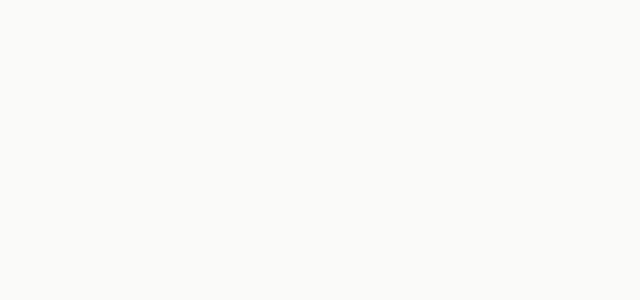
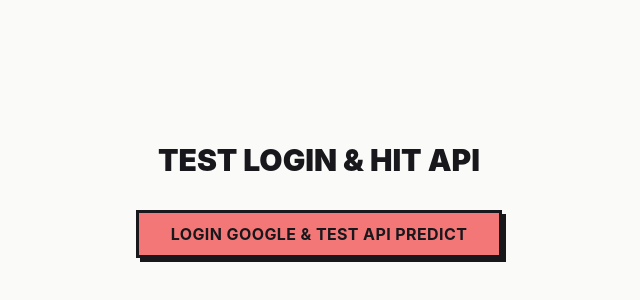
Before and after one commit to keinan21/WorkSafe-AI-Fullstack, a React (Vite) app in the folder frontend/: page /login in a window 1280 px wide. Before the commit this address had no page. Shown: the part 184-484 px from the top of the page, without its empty margins (321-961 px from the left). Built offline with nearby package versions, Linux system fonts and the light colour scheme.

Commit message:
feat(frontend): setup firebase auth & connect to mock API

```diff
--- a/frontend/package.json
+++ b/frontend/package.json
@@ -15,8 +15,10 @@
     "@fontsource-variable/inter": "^5.2.8",
     "@radix-ui/react-slot": "^1.2.4",
     "@tailwindcss/vite": "^4.2.2",
+    "axios": "^1.16.0",
     "class-variance-authority": "^0.7.1",
     "clsx": "^2.1.1",
+    "firebase": "^12.13.0",
     "lucide-react": "^1.8.0",
     "radix-ui": "^1.4.3",
     "react": "^19.2.4",
--- a/frontend/src/App.jsx
+++ b/frontend/src/App.jsx
@@ -1,19 +1,18 @@
+// src/App.jsx
 import React from "react"
 import { BrowserRouter as Router, Routes, Route } from "react-router"
 import LandingPage from "./pages/LandingPage"
-
+import Login from "./pages/Login" // <-- Import halaman Login
 
 function App() {
-
   return (
     <>
-
         <Router>
           <Routes>
             <Route path="/" element={<LandingPage />} />
+            <Route path="/login" element={<Login />} /> {/* <-- Tambahkan rute ini */}
           </Routes>
         </Router>
-
     </>
   )
 }
--- /dev/null
+++ b/frontend/src/lib/firebase.js
@@ -0,0 +1,25 @@
+// Import the functions you need from the SDKs you need
+import { initializeApp } from "firebase/app";
+import { getAnalytics } from "firebase/analytics";
+import { getAuth, GoogleAuthProvider } from "firebase/auth";
+// TODO: Add SDKs for Firebase products that you want to use
+// https://firebase.google.com/docs/web/setup#available-libraries
+
+// Your web app's Firebase configuration
+// For Firebase JS SDK v7.20.0 and later, measurementId is optional
+const firebaseConfig = {
+  apiKey: "AIzaSyCwq_2Xc_xNYsE_WsLIQV0D2voLdkLq3MI",
+  authDomain: "worksafe-ai-4d412.firebaseapp.com",
+  projectId: "worksafe-ai-4d412",
+  storageBucket: "worksafe-ai-4d412.firebasestorage.app",
+  messagingSenderId: "562811445107",
+  appId: "1:562811445107:web:3057c157476d4eb13daf06",
+  measurementId: "G-Z9VMK8RGTB"
+};
+
+// Initialize Firebase
+const app = initializeApp(firebaseConfig);
+
+// Export auth dan provider untuk dipakai di halaman Login
+export const auth = getAuth(app);
+export const provider = new GoogleAuthProvider();
--- a/frontend/src/pages/Login.jsx
+++ b/frontend/src/pages/Login.jsx
@@ -1,9 +1,72 @@
-import React from 'react'
+// src/pages/Login.jsx
+import React, { useState } from 'react';
+import { signInWithPopup } from 'firebase/auth';
+import { auth, provider } from '@/lib/firebase';
+import axios from 'axios';
+import { Button } from '@/components/ui/button';
 
 const Login = () => {
+  const [result, setResult] = useState(null);
+
+  const handleLoginAndTestAPI = async () => {
+    try {
+      // 1. Munculkan popup Login Google
+      const result = await signInWithPopup(auth, provider);
+
+      // 2. Dapatkan Karcis VIP (Token) dari Google
+      const token = await result.user.getIdToken();
+      console.log("Token berhasil didapat:", token);
+
+      // 3. Siapkan data yang mau dikirim ke Backend
+      const payload = {
+        jobTitle: "Admin Data Entry",
+        jobDescription: "Memasukkan data ke excel setiap hari",
+        industry: "Perkantoran"
+      };
+
+      // 4. TEMBAK API BACKEND
+      const response = await axios.post('http://localhost:5001/api/predict-risk', payload, {
+        headers: {
+          Authorization: `Bearer ${token}` // <--- Token Firebase dikirim ke sini
+        }
+      });
+
+      console.log("Hasil dari Backend:", response.data);
+      setResult(response.data);
+
+    } catch (error) {
+      console.error("Gagal login atau hit API:", error);
+      alert("Error: " + error.message);
+    }
+  };
+
   return (
-    <div>Login</div>
-  )
-}
+    <div className="min-h-screen flex flex-col items-center justify-center bg-background p-10">
+      <h1 className="text-3xl font-black mb-8 uppercase">Test Login & Hit API</h1>
 
-export default Login
+      <Button onClick={handleLoginAndTestAPI} size="lg" className="mb-8">
+        Login Google & Test API Predict
+      </Button>
+
+      {result && (
+        <div className="w-full max-w-md p-6 border-3 border-foreground bg-accent/20 shadow-[8px_8px_0px_hsl(var(--shadow-color))]">
+          <h2 className="text-xl font-bold mb-4 border-b-2 border-foreground pb-2">Response dari Backend:</h2>
+          <p className="mb-2"><strong>Status:</strong> {result.status}</p>
+          <p className="mb-2"><strong>Risk Score:</strong> <span className="text-destructive font-black text-lg">{result.data?.riskScore}%</span></p>
+          <p className="mb-2"><strong>Kategori:</strong> {result.data?.riskCategory}</p>
+
+          <div className="mt-4 pt-4 border-t-2 border-foreground">
+            <strong>Rekomendasi Skilling:</strong>
+            <ul className="list-disc pl-5 mt-2">
+              {result.data?.reskillingRecommendations.map((rec, idx) => (
+                <li key={idx}>{rec.skill} ({rec.timeToLearn})</li>
+              ))}
+            </ul>
+          </div>
+        </div>
+      )}
+    </div>
+  );
+};
+
+export default Login;
```
Also changed, not shown: 1 other file (tests, documents, lock files or other folders).
